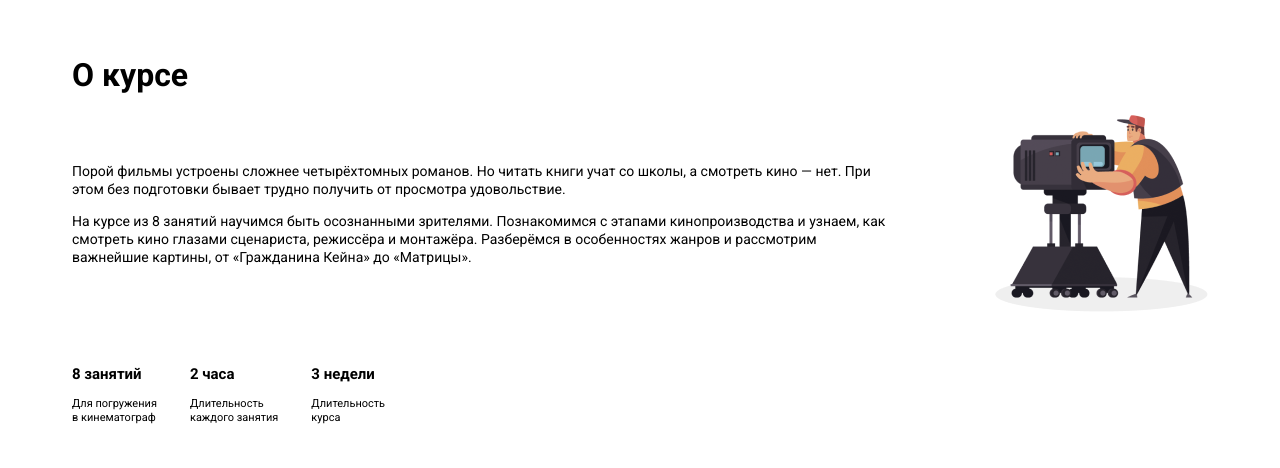
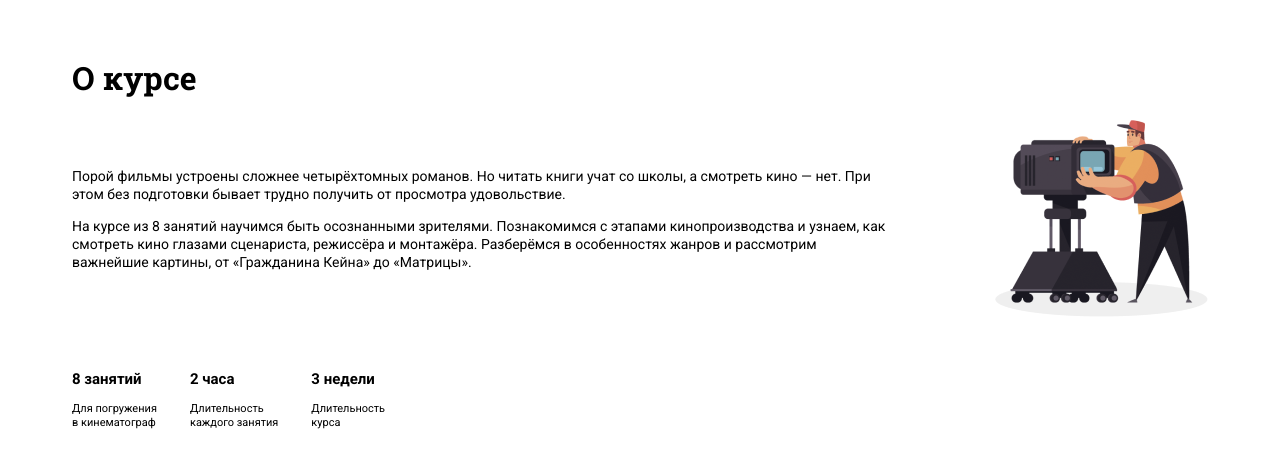
Before and after one commit to Kamalusta/figma, a plain HTML site: page index.html in a window 1280 px wide. Drawn offline with Linux system fonts and the light colour scheme.

Commit message:
yeni srift

```diff
--- a/assets/style.css
+++ b/assets/style.css
@@ -1,4 +1,5 @@
 @import url('https://fonts.googleapis.com/css2?family=Roboto:wght@100;300;400;500;700;900&display=swap');
+@import url('https://fonts.googleapis.com/css2?family=Roboto+Slab:wght@300;400;500;600;700;800;900&display=swap');
 body{
     margin: 0px;
 }
@@ -9,6 +10,7 @@ main{
     margin: 56px 36px 0px ;
 }
 h1{
+    font-family: 'Roboto Slab', serif;
     font-size: 26px;
     margin-top: 0px;
 }
```
